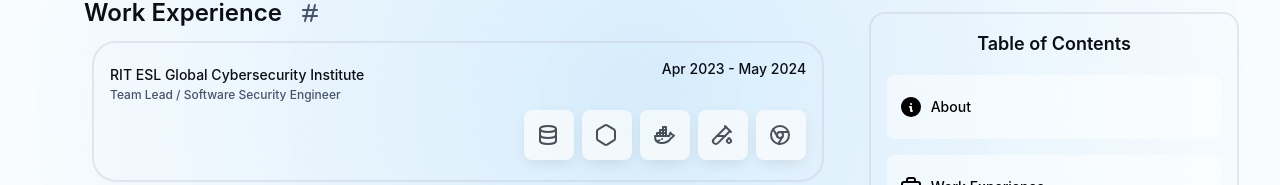
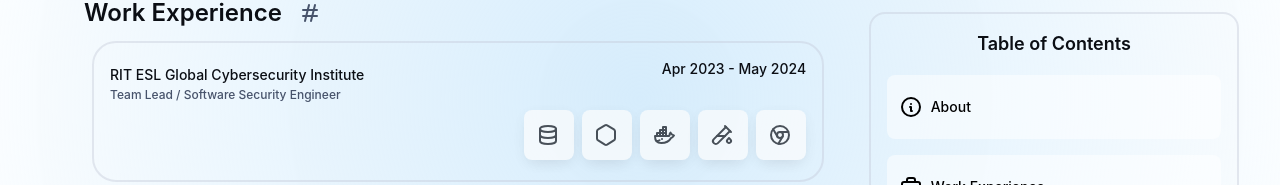
Before and after one commit to dylan-mulligan/personal-website, a React (Create React App) app: page / in a window 1280 px wide. Shown: the part 301-486 px from the top of the page. Built offline with nearby package versions, Linux system fonts and the light colour scheme; the HTML template or start-up script is replaced by a standard one.

Commit message:
Icon consistency fix

```diff
--- a/src/components/TableOfContents.tsx
+++ b/src/components/TableOfContents.tsx
@@ -2,7 +2,7 @@
 import { Box, Typography, Button, useMediaQuery } from "@mui/material";
 import { useTheme } from "@mui/material/styles";
 import { scrollToElementById } from "../utils/scrollUtils";
-import {IconBriefcase2, IconFolders, IconInfoCircleFilled} from "@tabler/icons-react";
+import {IconBriefcase2, IconFolders, IconInfoCircle} from "@tabler/icons-react";
 import { hoverableContainerStyle } from "../shared-theme/styleUtils";
 
 // Subcomponent for Table of Contents Button
@@ -58,7 +58,7 @@
             <Typography variant="h6" textAlign="center">
                 Table of Contents
             </Typography>
-            <TOCButton id="about" label="About" icon={<IconInfoCircleFilled/>}/>
+            <TOCButton id="about" label="About" icon={<IconInfoCircle/>}/>
             <TOCButton id="work-experience" label="Work Experience" icon={<IconBriefcase2/>}/>
             <TOCButton id="projects" label="Projects" icon={<IconFolders/>} />
         </Box>
```
